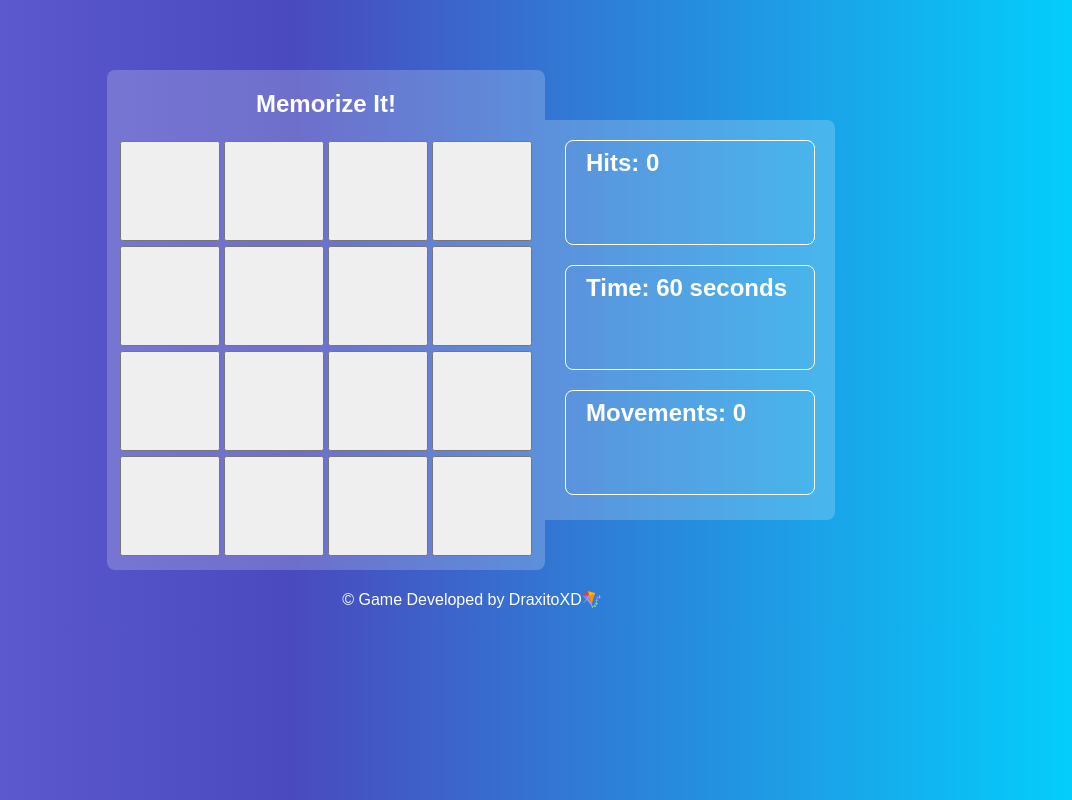
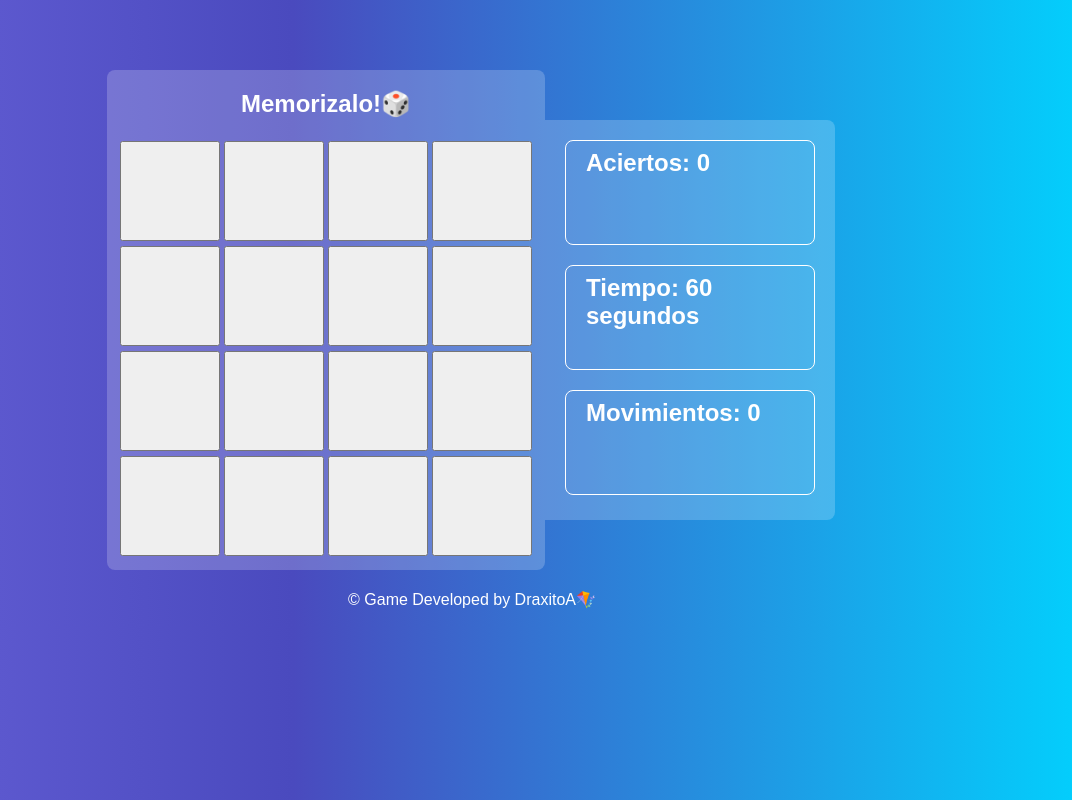
Before and after one commit to DraxitoA/MemoryGame, a plain HTML site: page index.html in a window 1280 px wide. Shown: the whole page, without its empty margins (168-1240 px from the left). Drawn offline with Linux system fonts and the light colour scheme.

Commit message:
Initial Commit

```diff
--- a/index.html
+++ b/index.html
@@ -6,12 +6,12 @@
   <meta name="viewport" content="width=device-width, initial-scale=1.0">
   <link rel="shortcut icon" href="img/favicon.png">
   <link rel="stylesheet" href="css/styles.css">
-  <title>Memory Game</title>
+  <title>Juego de Memoria</title>
 </head>
 <body>
   <main>
     <section class="section1">
-      <h1>Memorize It!</h1>
+      <h1>Memorizalo!🎲</h1>
       <table>
         <tr>
           <td><button id="0" onclick="uncover(0)"></button></td>
@@ -40,13 +40,13 @@
       </table>
     </section>
     <section class="section2">
-      <h2 id="hits" class="stadistics">Hits: 0</h2>
-      <h2 id="t-left" class="stadistics">Time: 60 seconds</h2>
-      <h2 id="movements" class="stadistics">Movements: 0</h2>
+      <h2 id="hits" class="stadistics">Aciertos: 0</h2>
+      <h2 id="t-left" class="stadistics">Tiempo: 60 segundos</h2>
+      <h2 id="movements" class="stadistics">Movimientos: 0</h2>
     </section>
   </main>
 <footer>
-  <p>© Game Developed by DraxitoXD🪁</p>
+  <p>© Game Developed by DraxitoA🪁</p>
 </footer>
 <script src="js/main.js"></script>
 </body>
```
